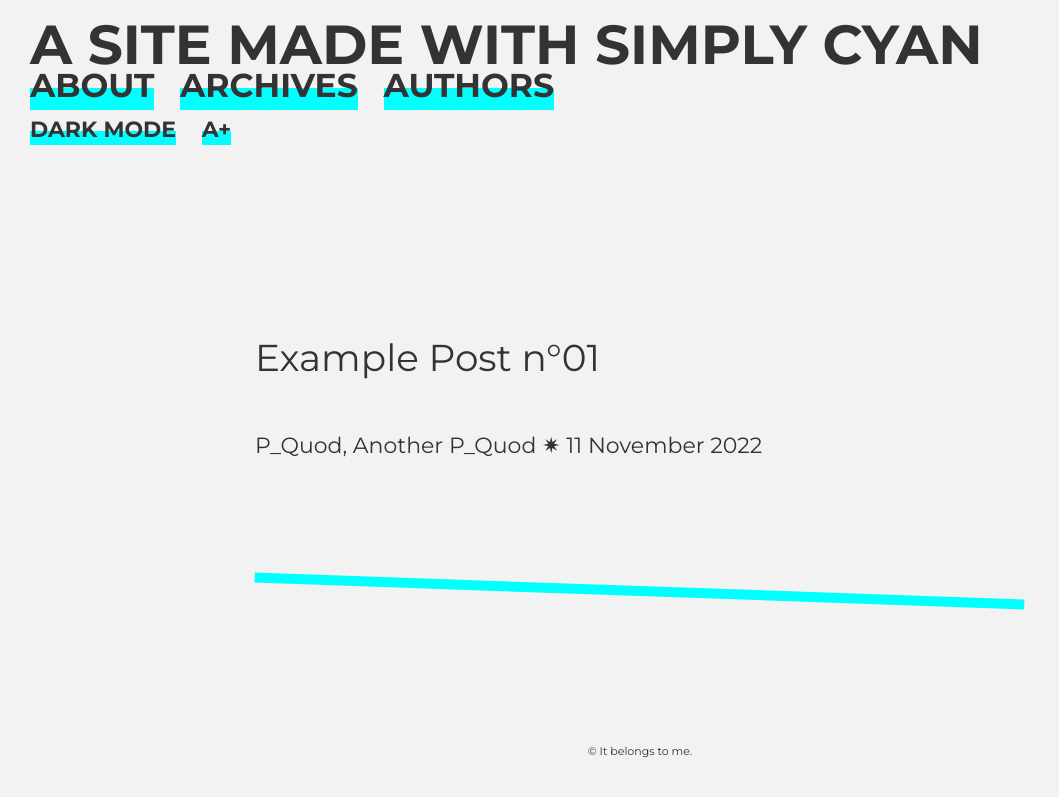
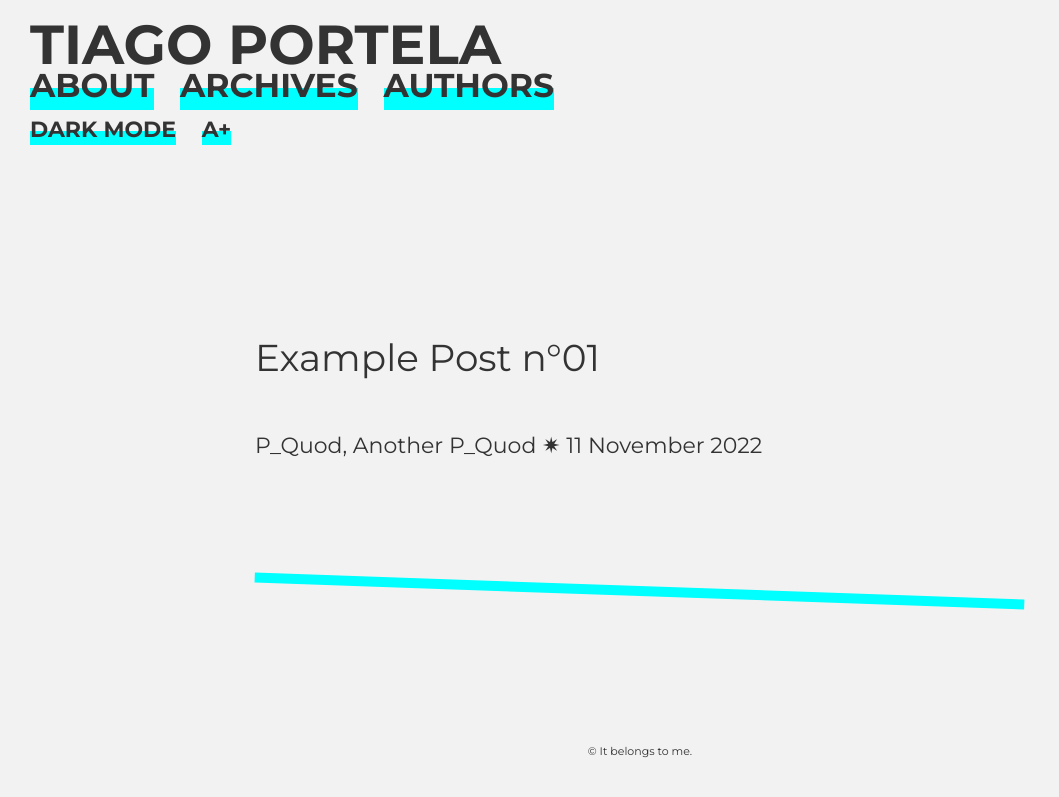
Before and after one commit to tiagovportela/personal_cv, a Jekyll site: the page built from index.md, in a window 1280 px wide. Shown: the top 797 px of the page, without its empty margins (0-1059 px from the left). Built offline with Jekyll 4.4.1, drawn with Linux system fonts in a browser that asks for light colours.

Commit message:
Update _config.yml

```diff
--- a/_config.yml
+++ b/_config.yml
@@ -17,13 +17,13 @@
 # You'll be able to call these different parameters via {{ site.yourparam }} (e.g. {{ site.title }} to retrieve the title of you site on any of your page).
 # You can add to this list any new parameter you wish, and access it anywhere in the templates.
 
-title: "A site made with Simply Cyan" # The site title
+title: "Tiago Portela" # The site title
 lang: en-GB # The site language
 encoding: utf-8
-description: "An amazing website" # The description of the site
+description: "My personal website" # The description of the site
 copyright: "© It belongs to me." # The mentions that appear in the site's footer
 url: "" # The base hostname for you site, e.g. http://mysite.com
-baseurl: "/simply-cyan-theme" # The subpath of your site, e.g. /blog
+baseurl: "/blog" # The subpath of your site, e.g. /blog
 repo:
 email: youremail@something.com # The owner's email
 # google_analytics: ""
```
